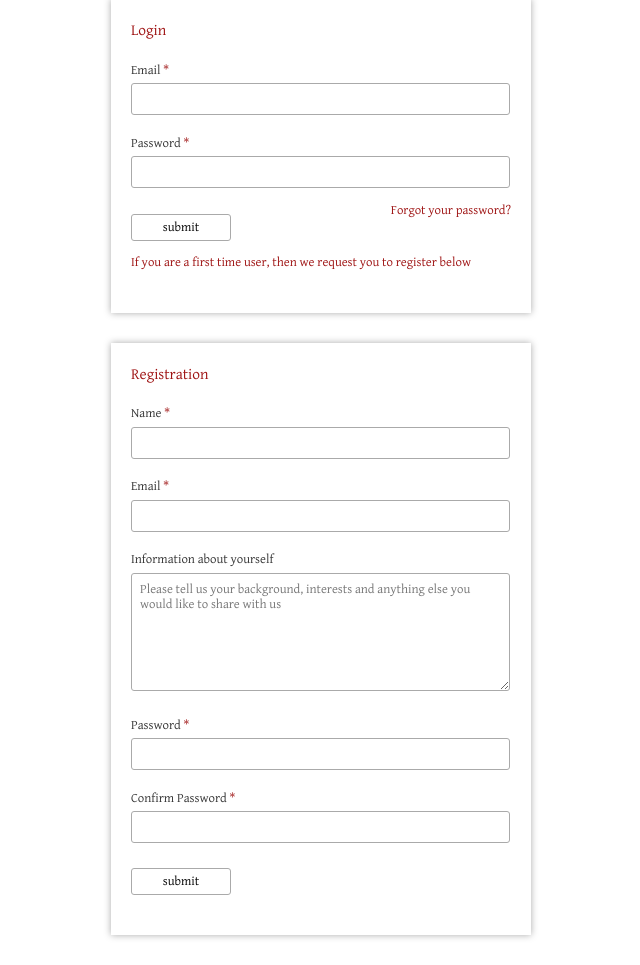
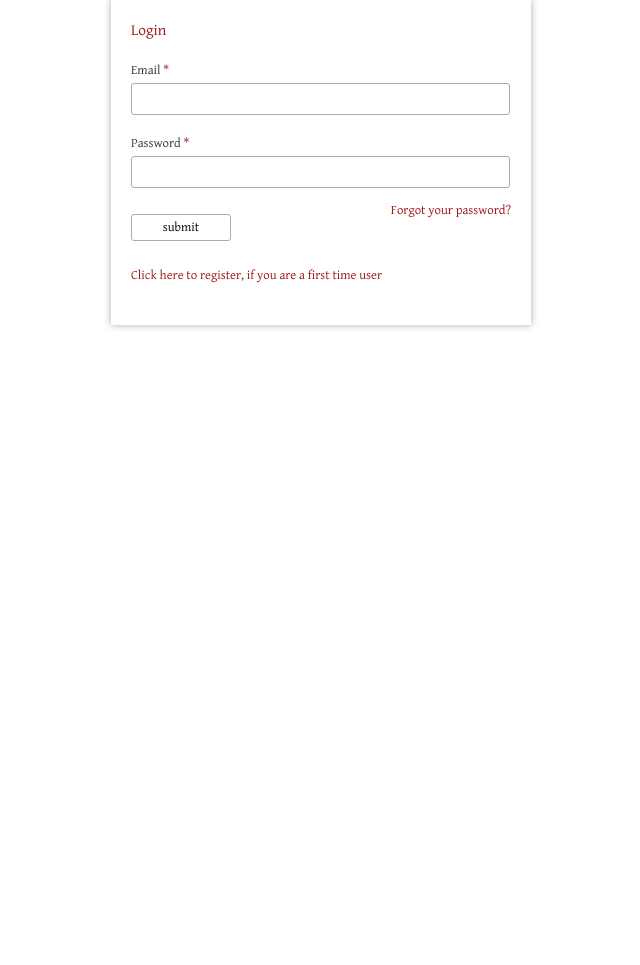
Before and after one commit to PRAGHAVENDRA/sbs, a PHP site: page /php/login.php in a window 1280 px wide. Shown: the part 168-1133 px from the top of the page, without its empty margins (319-959 px from the left). After the commit the page ends 497 px from the top, so only its background shows below. Run offline with PHP 8.4, Linux system fonts and the light colour scheme; some libraries are stand-ins or nearby versions; some web fonts are replaced.

Commit message:
Commit No. 49 - Registration page shown only on request

```diff
--- a/php/login.php
+++ b/php/login.php
@@ -20,6 +20,14 @@ if(isset($_SESSION['valid']))
 	<link rel="stylesheet" type="text/css" href="style/reset.css" media ="screen" />
 	<script type="text/javascript" src="js/jquery-1.9.1.js"></script>
 	<title>Shankara Bhashya</title>
+    <script type="text/javascript">
+        $(document).ready(function(){
+            $( "#triggerRegistration" ).click(function(){
+                $( "#registration" ).toggleClass( "hide" );
+                $(window).scrollTop($("#registration").offset().top - 100);
+            })
+        })
+    </script>
 </head>
 
 <body>
@@ -93,13 +101,13 @@ else
 					<li id="regForm">
 						<input class="rsubmit" type="submit" name="submit" value="submit"/>
                         <p class="forgotPassword fright clr2"><a href="javascript:void(0);" onclick="$('#lemail').prop('disabled', true);$('#lpassword').prop('disabled', true);$('#regForm h2').hide();$('#pr_email_show').show();">Forgot your password?</a></p>
-						<h2 class="clr2" style="margin-top: 1em;">If you are a first time user, then we request you to register below</h2>
+						<h2 class="clr2" style="margin-top: 2em;"><a href="javascript:void(0);" id="triggerRegistration">Click here to register, if you are a first time user</a></h2>
 					</li>
 				</ul>
 			</div>
 		</div>
 		</form>
-		<form method="post" action="register.php">
+		<form method="post" action="register.php" id="registration"<?php echo ($err_str_registration == "&nbsp;") ? "class=\"hide\"" : ""; ?>>
 		<div class="registration">
 			<div class="otherp">
 				<ul>
--- a/php/register.php
+++ b/php/register.php
@@ -158,13 +158,13 @@ else
 					<li id=\"regForm\">
 						<input class=\"rsubmit\" type=\"submit\" name=\"submit\" value=\"submit\"/>
                         <p class=\"forgotPassword fright clr2\"><a href=\"javascript:void(0);\" onclick=\"$('#lemail').prop('disabled', true);$('#lpassword').prop('disabled', true);$('#regForm h2').hide();$('#pr_email_show').show();\">Forgot your password?</a></p>
-						<h2 class=\"clr2\" style=\"margin-top: 1em;\">If you are a first time user, then we request you to register below</h2>
+                        <h2 class=\"clr2\" style=\"margin-top: 2em;\"><a href=\"javascript:void(0);\" id=\"triggerRegistration\">Click here to register, if you are a first time user</a></h2>
 					</li>
 				</ul>
 			</div>
 		</div>
 		</form>
-		<form method=\"post\" action=\"register.php\">
+        <form method=\"post\" action=\"register.php\" id=\"registration\">
 		<div class=\"registration\">
 			<div class=\"otherp\">
 				<ul>
```
